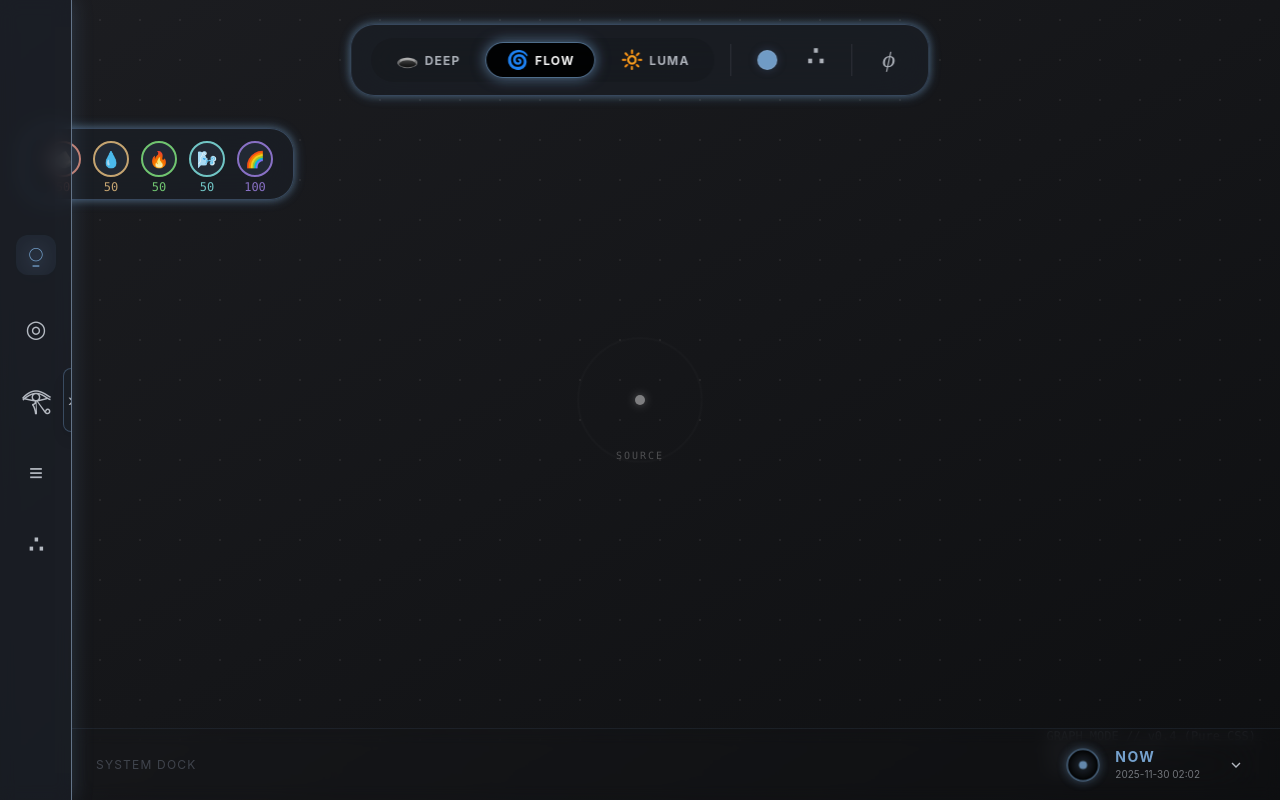
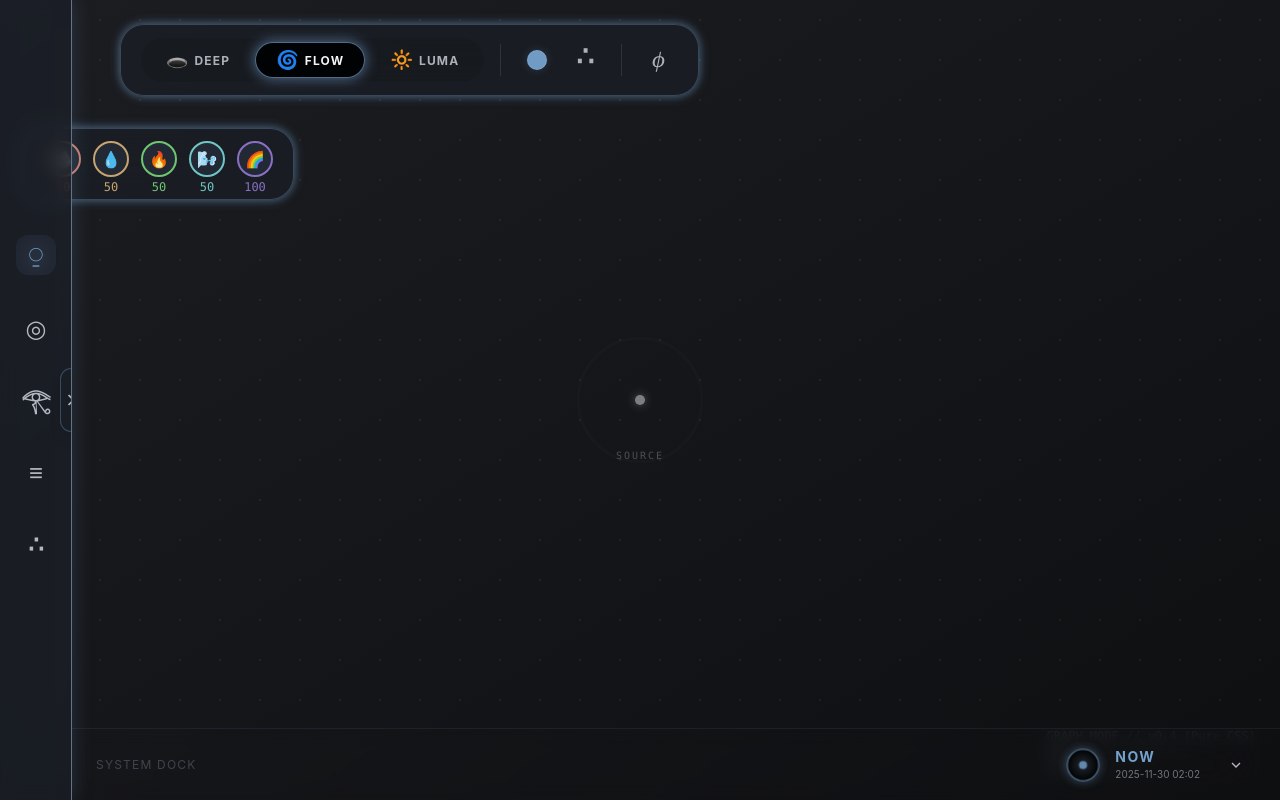
Before and after one commit to po-dzin/symbol-field-hud, a React (Vite) app: page / in a window 1280 px wide. Built offline with nearby package versions, Linux system fonts and the light colour scheme.

Commit message:
refactor(ui): move StatePanel left, improve NavRail toggle arrow

```diff
--- a/src/components/HUD/NavRail.jsx
+++ b/src/components/HUD/NavRail.jsx
@@ -133,18 +133,27 @@ const NavRail = () => {
                         toggleNavCollapse();
                     }}
                     className={`
-                        relative z-50 w-8 h-16 flex items-center justify-center
+                        relative z-50 w-10 h-16 flex items-center justify-center
                         bg-[var(--surface-1-bg)] border border-[rgba(var(--accent-rgb),0.35)]
                         rounded-full shadow-lg cursor-pointer
                         text-os-text-secondary hover:text-os-cyan hover:bg-white/5 transition-all
-                        ${!isNavCollapsed ? 'rotate-180' : ''}
                     `}
                     style={{
                         borderColor: `rgba(${accentRGB}, 0.35)`
                     }}
                     title={isNavCollapsed ? "Expand" : "Collapse"}
                 >
-                    ›
+                    <svg
+                        viewBox="0 0 24 24"
+                        width="20"
+                        height="20"
+                        fill="none"
+                        stroke="currentColor"
+                        strokeWidth="2"
+                        className={`transition-transform duration-300 ${!isNavCollapsed ? 'rotate-180' : ''}`}
+                    >
+                        <path d="M9 18l6-6-6-6" />
+                    </svg>
                 </button>
             </div>
 
--- a/src/components/HUD/StatePanel.jsx
+++ b/src/components/HUD/StatePanel.jsx
@@ -210,7 +210,7 @@ const StatePanel = () => {
     // StatePanel always visible (removed activeTab guard)
 
     return (
-        <div className="absolute top-6 left-1/2 -translate-x-1/2 z-30 pointer-events-auto">
+        <div className="absolute top-6 left-[120px] z-30 pointer-events-auto">
             <div
                 className="flex items-center gap-4 px-5 h-[72px] backdrop-blur-xl transition-all duration-300 cursor-default"
                 style={{
```
